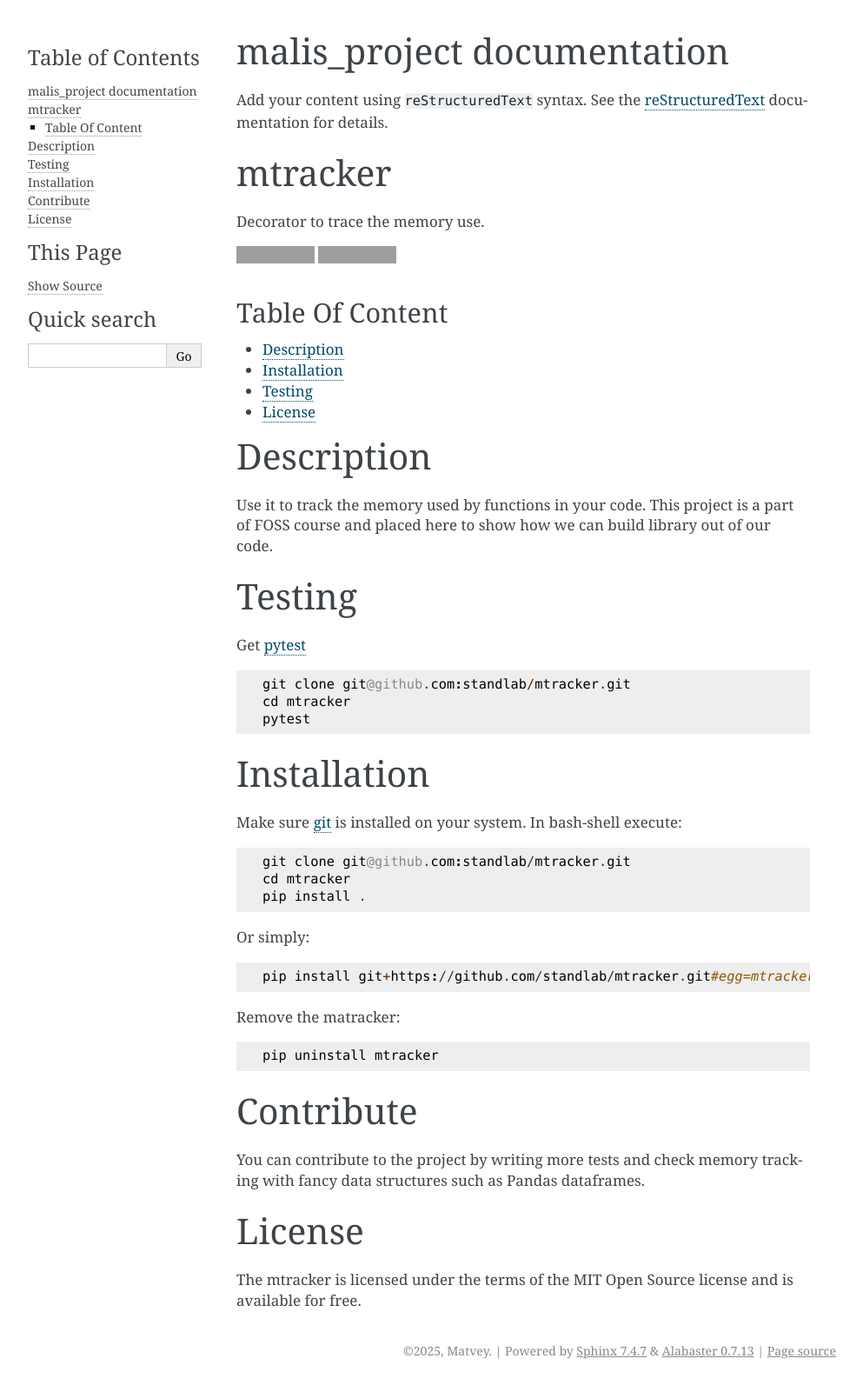
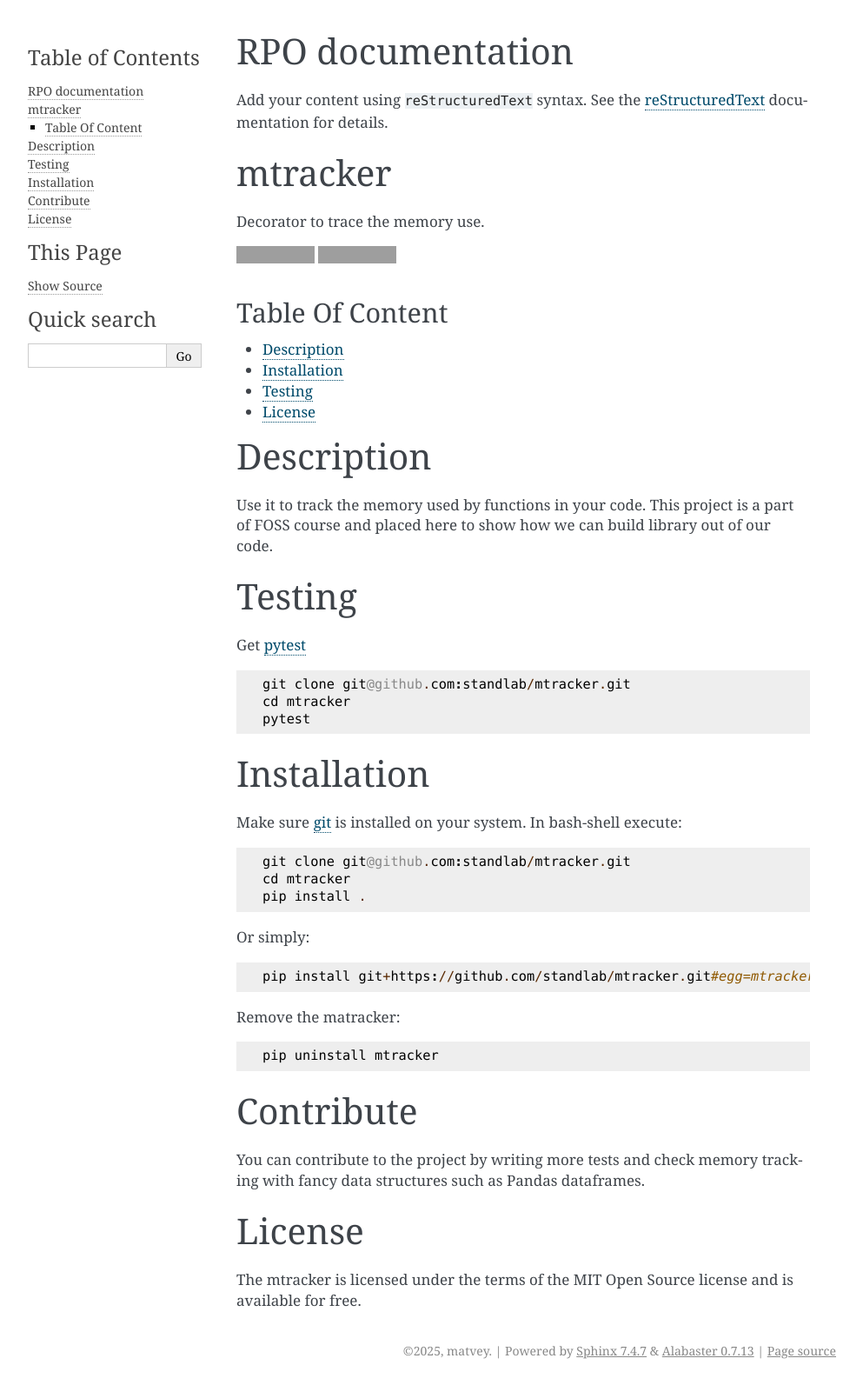
Before and after one commit to KROKODILCHIK234/RPO, a Sphinx documentation site: the page built from test_the_docs/docs/source/index.rst, in a window 1280 px wide. Shown: the whole page at 87% size, without its empty margins (148-1141 px from the left). Built offline with Sphinx 7.4.7, drawn with Linux system fonts in a browser that asks for light colours; grey boxes are pictures that could not be loaded.

Commit message:
rpo documantatino

```diff
--- a/test_the_docs/docs/source/conf.py
+++ b/test_the_docs/docs/source/conf.py
@@ -6,10 +6,10 @@
 # -- Project information -----------------------------------------------------
 # https://www.sphinx-doc.org/en/master/usage/configuration.html#project-information
 
-project = 'malis_project'
-copyright = '2025, Matvey'
-author = 'Matvey'
-release = '1.0'
+project = 'RPO'
+copyright = '2025, matvey'
+author = 'matvey'
+release = '1'
 
 # -- General configuration ---------------------------------------------------
 # https://www.sphinx-doc.org/en/master/usage/configuration.html#general-configuration
--- a/test_the_docs/docs/source/index.rst
+++ b/test_the_docs/docs/source/index.rst
@@ -1,10 +1,10 @@
-.. malis_project documentation master file, created by
-   sphinx-quickstart on Mon Mar 24 13:40:38 2025.
+.. RPO documentation master file, created by
+   sphinx-quickstart on Mon Mar 24 14:07:46 2025.
    You can adapt this file completely to your liking, but it should at least
    contain the root `toctree` directive.
 
-malis_project documentation
-===========================
+RPO documentation
+=================
 
 Add your content using ``reStructuredText`` syntax. See the
 `reStructuredText <https://www.sphinx-doc.org/en/master/usage/restructuredtext/index.html>`_
```
